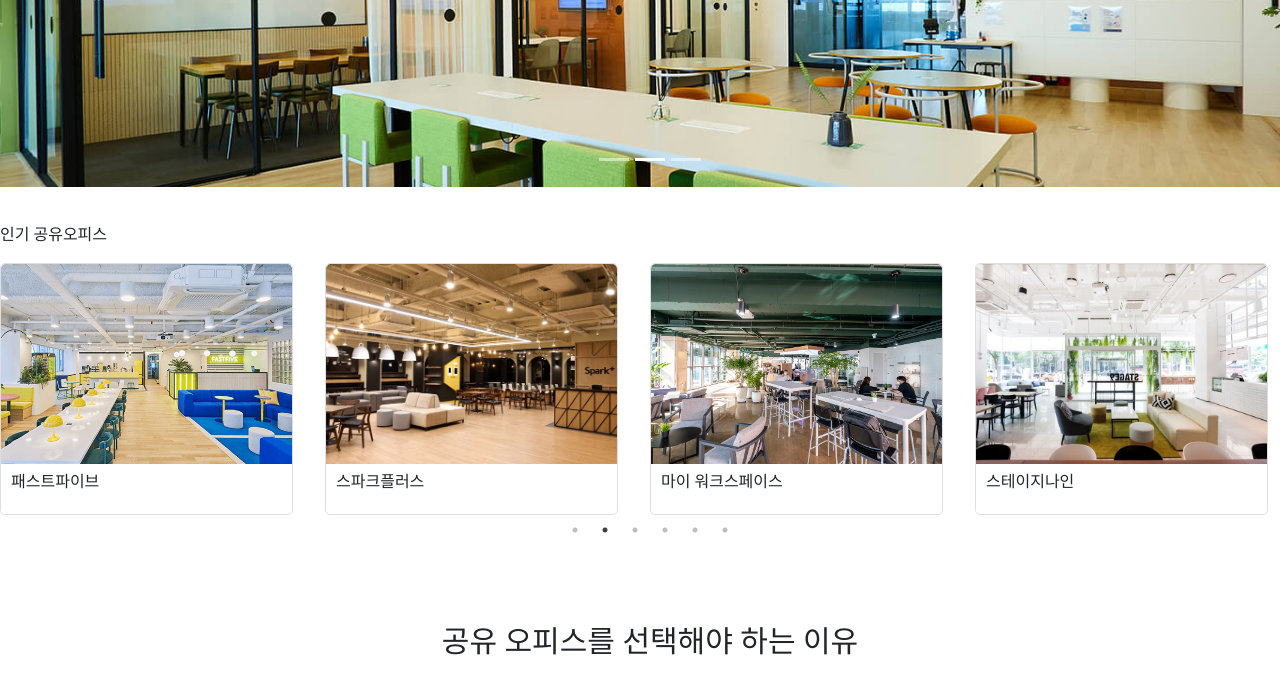
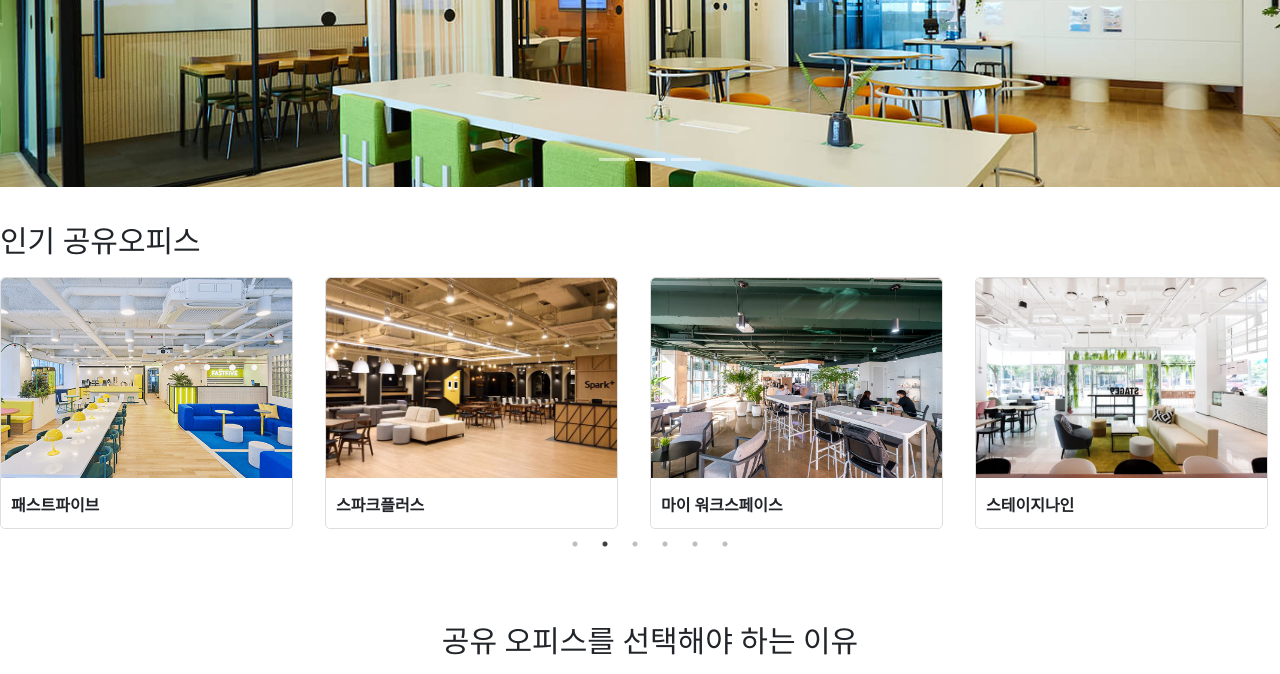
Before and after one commit to jihoon8730/05_project, a React app: page / in a window 1280 px wide. Shown: the part 493-1167 px from the top of the page. Built offline with nearby package versions, Linux system fonts and the light colour scheme.

Commit message:
modify : 리드미 수정

```diff
--- a/src/pages/Main/components/BestOfficeSlider/BestOfficeSlider.js
+++ b/src/pages/Main/components/BestOfficeSlider/BestOfficeSlider.js
@@ -16,8 +16,8 @@
     autoplaySpeed: 3000,
   };
   return (
-      <div>
-        <h2>인기 공유오피스</h2>
+      <>
+        <h2 className="title">인기 공유오피스</h2>
         <Slider {...settings} className="wrap">
           <div className="sliders">
             <div className="slider">
@@ -68,7 +68,7 @@
             </div>
           </div>
         </Slider>
-      </div>
+      </>
     );
 }
 
--- a/src/pages/Main/components/BestOfficeSlider/BestOfficeSlider.scss
+++ b/src/pages/Main/components/BestOfficeSlider/BestOfficeSlider.scss
@@ -1,3 +1,6 @@
+.title {
+  font-size: 30px;
+}
 .wrap {
   width: 100%;
   margin-top: 20px;
@@ -22,9 +25,10 @@
         width: 100%;
         height: 50px;
         padding-left: 10px;
-        padding-top: 10px;
+        padding-top: 20px;
         background-color: #ffffff;
         border-radius: 0px 0px 5px 5px;
+        font-weight: 700;
       }
     }
   }
```
Also changed, not shown: README.md, readme_image/readme02.png (added), 2 other files.
